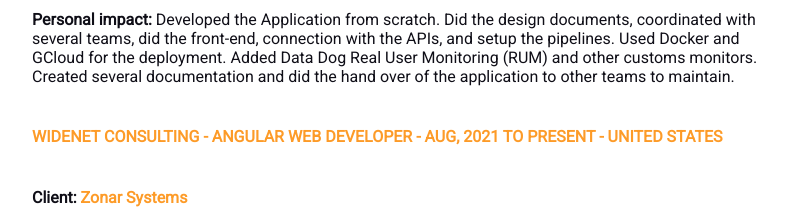
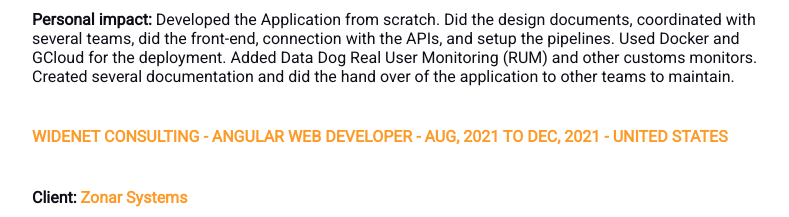
Before and after one commit to rightonhana/resume, a React (Vite) app: page / in a window 1280 px wide. Shown: the part 1140-1357 px from the top of the page, without its empty margins (240-1029 px from the left). Built offline with nearby package versions, Linux system fonts and the light colour scheme.

Commit message:
update WideNet period

```diff
--- a/src/const/experience.const.ts
+++ b/src/const/experience.const.ts
@@ -70,7 +70,7 @@
 		company: "WideNet Consulting",
 		color: "#FD9B28",
 		jobTitle: "Angular Web Developer",
-		period: "AUG, 2021 to PRESENT",
+		period: "AUG, 2021 to DEC, 2021",
 		location: "United States",
 		experience: [
 			{
```
